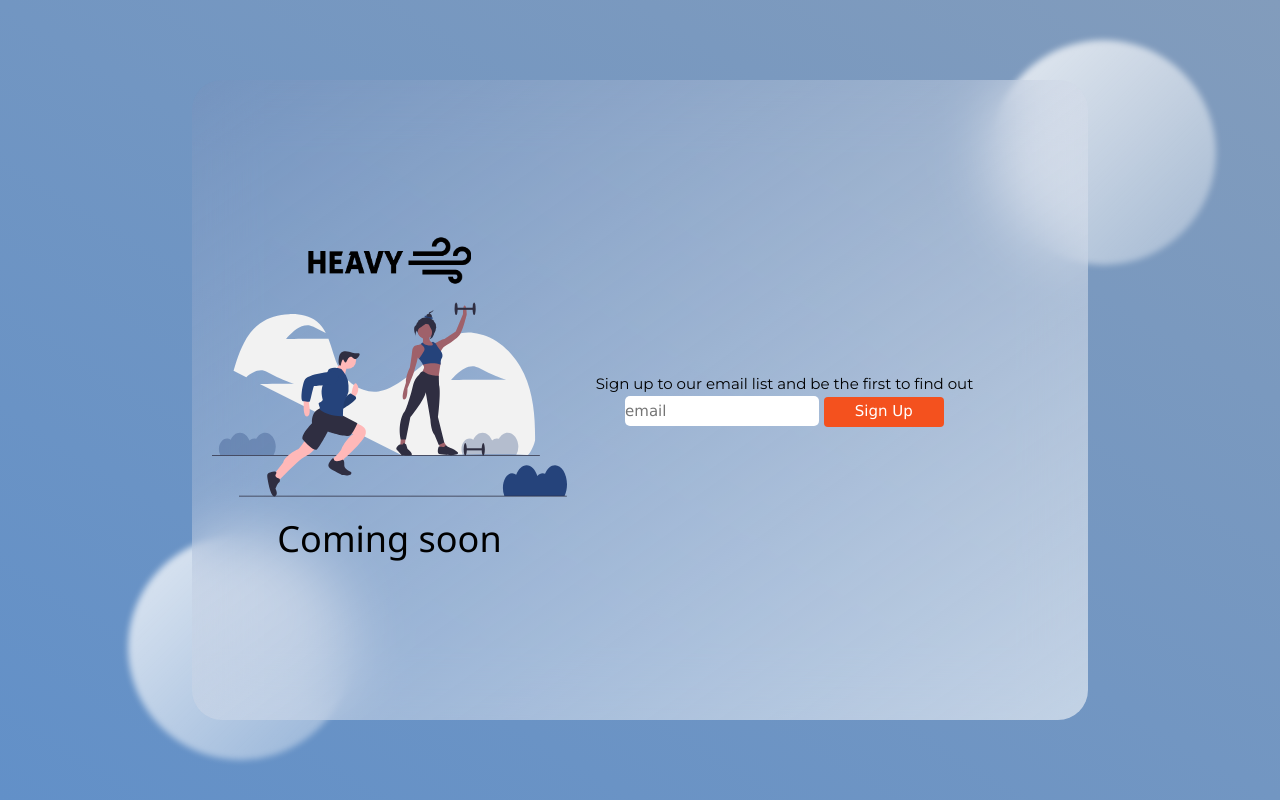
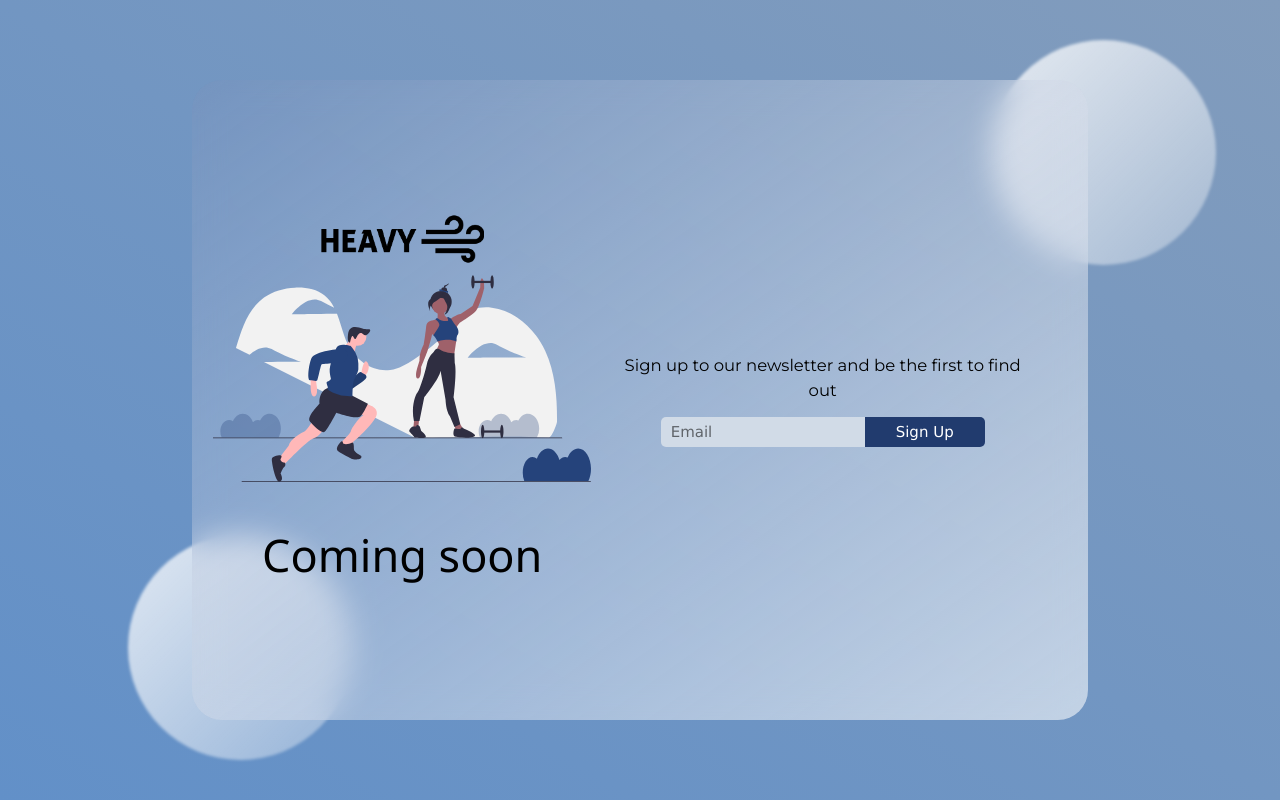
Before and after one commit to aminatakabba/glass-site, a plain HTML site: page index.html in a window 1280 px wide. Drawn offline with nearby package versions, Linux system fonts and the light colour scheme.

Commit message:
final product

```diff
--- a/index.html
+++ b/index.html
@@ -19,9 +19,9 @@
                     <h1>Coming soon</h1>
                 </div>
                 <div class="signup">
-                    <p>Sign up to our email list and be the first to find out</p>
+                    <p>Sign up to our newsletter and be the first to find out</p>
                     <div class="right-buttom">
-                        <input placeholder="email" class="input"/>
+                        <input placeholder="Email" class="input"/>
                         <button class="button" style="vertical-align:middle"><span>Sign Up </span></button>
                     </div>
 
--- a/style.css
+++ b/style.css
@@ -18,7 +18,7 @@ main {
     background: linear-gradient(to right bottom, #7a90bb48, #ffffff93);
     border-radius: 2rem;
     z-index: 3;
-    backdrop-filter: blur(2rem);
+    backdrop-filter: blur(1rem);
     padding: 20px;
     display: flex;
 }
@@ -33,7 +33,7 @@ main {
     width: 15rem;
     position: absolute;
     border-radius: 50%;
-    filter: blur(0.2rem);
+    filter: blur(0.09rem);
 }
 .circle1 {
     top: 5%;
@@ -65,6 +65,10 @@ main {
     height: 15rem;
     width: 90%;
 }
+.user > h1 {
+    font-size: 3rem !important;
+    margin-top: 2rem !important;
+}
 .heavy {
     width: 13rem;
     height: 50%;
@@ -72,14 +76,22 @@ main {
 h2, p {
     font-family: 'Montserrat', sans-serif;
 }
-.signup > input {
+.input {
     display: flex;
     flex-direction: row;
+    background-color: #d1dbe7 !important;
+}
+.input:hover {
+    background: linear-gradient(to right top, #2876db3d, #829cbc93);
+}
+.signup > p {
+    margin-bottom: 1rem !important;
+    font-size: 1.1rem;
 }
 .button {
     display: inline-block;
-    border-radius: 4px;
-    background-color: #f4511e;
+    border-radius: 0px 5px 5px 0px;
+    background-color: #213B6E;
     border: none;
     color: #FFFFFF;
     text-align: center;
@@ -87,14 +99,13 @@ h2, p {
     width: 120px;
     transition: all 0.5s;
     cursor: pointer;
-    margin: 5px;
 }
 
 .button span {
     cursor: pointer;
     display: inline-block;
     position: relative;
-    transition: 0.5s;
+    transition: 0.1s;
 }
 
 .button span:after {
@@ -105,7 +116,10 @@ h2, p {
     right: -20px;
     transition: 0.5s;
 }
+ .button:hover {
+    background: linear-gradient(to right top, #6290C8, #829CBC);
 
+ }
 .button:hover span {
     padding-right: 25px;
 }
@@ -113,14 +127,19 @@ h2, p {
 .button:hover span:after {
     opacity: 1;
     right: -20px;
+    margin-left: -15px !important;
+
 }
 .input {
     height: 30px;
-    border-radius: 5px;
+    border-radius: 5px 0px 0px 5px;
     border: none;
-    padding-left: 20px;
+    padding-left: 10px !important;
 }
-
+.right-buttom {
+    display: flex;
+    justify-content: unset;
+}
 @media (min-width: 768px) {
     .user , .signup {
         width: 50%;
```
